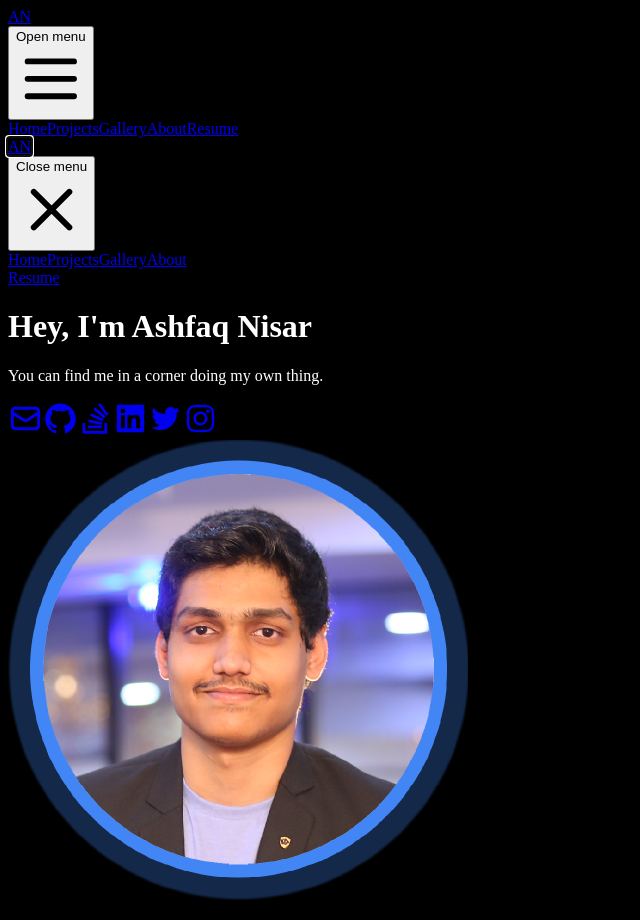
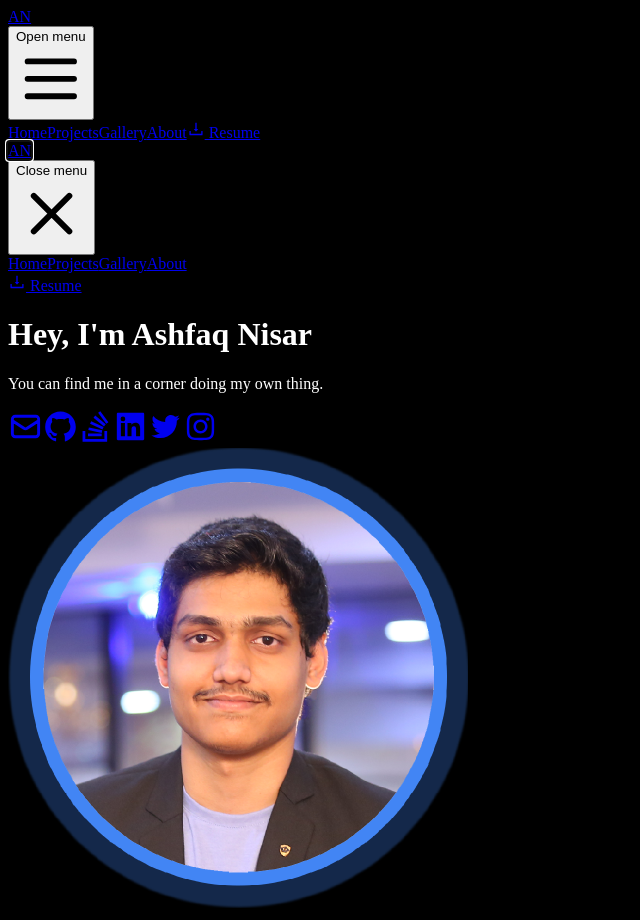
Before and after one commit to vamshikrishnaginna/portfolio, a Next.js app: page / in a window 1280 px wide. Both pictures are taken after a click on the button "Open menu". Shown: the whole page, without its empty margins (0-640 px from the left). Built offline with nearby package versions, Linux system fonts and the light colour scheme.

Commit message:
feat: Added the resume download link

```diff
--- a/components/layout/components/TopBar.js
+++ b/components/layout/components/TopBar.js
@@ -2,6 +2,7 @@ import { MenuIcon, XIcon } from "@heroicons/react/outline";
 import { Popover, Transition } from "@headlessui/react";
 import Link from "next/link";
 import { Fragment, useRef } from "react";
+import { AiOutlineDownload as DownloadIcon } from "react-icons/ai";
 
 const TopBar = () => {
   const links = [
@@ -24,6 +25,8 @@ const TopBar = () => {
     },
   ];
   const buttonRef = useRef();
+  const resumeLink =
+    "https://drive.google.com/file/d/1IygTH99vSZuMAnecgD9C0WedsSnPDcPE/view";
   return (
     <Popover className="fixed w-full md:relative bg-dracula-darker z-50 block">
       <div className="max-w-7xl mx-auto px-4 sm:px-6">
@@ -51,10 +54,12 @@ const TopBar = () => {
             ))}
 
             <a
-              href="#"
+              href={resumeLink}
+              target="_blank"
               className="ml-8 inline-flex items-center justify-center px-4 py-2  rounded-md shadow-sm text-base font-medium text-black bg-dracula-green-main hover:bg-dracula-green-dark"
+              rel="noreferrer"
             >
-              Resume
+              <DownloadIcon className={"mr-2"} size={18} /> Resume
             </a>
           </div>
         </div>
@@ -112,10 +117,12 @@ const TopBar = () => {
               </div>
               <div>
                 <a
-                  href="#"
+                  href={resumeLink}
+                  target="_blank"
                   className="w-full font-bold flex items-center justify-center px-4 py-2 rounded-md shadow-sm text-base text-black bg-dracula-green-main hover:bg-dracula-green-dark"
+                  rel="noreferrer"
                 >
-                  Resume
+                  <DownloadIcon className={"mr-2"} size={18} /> Resume
                 </a>
               </div>
             </div>
```
